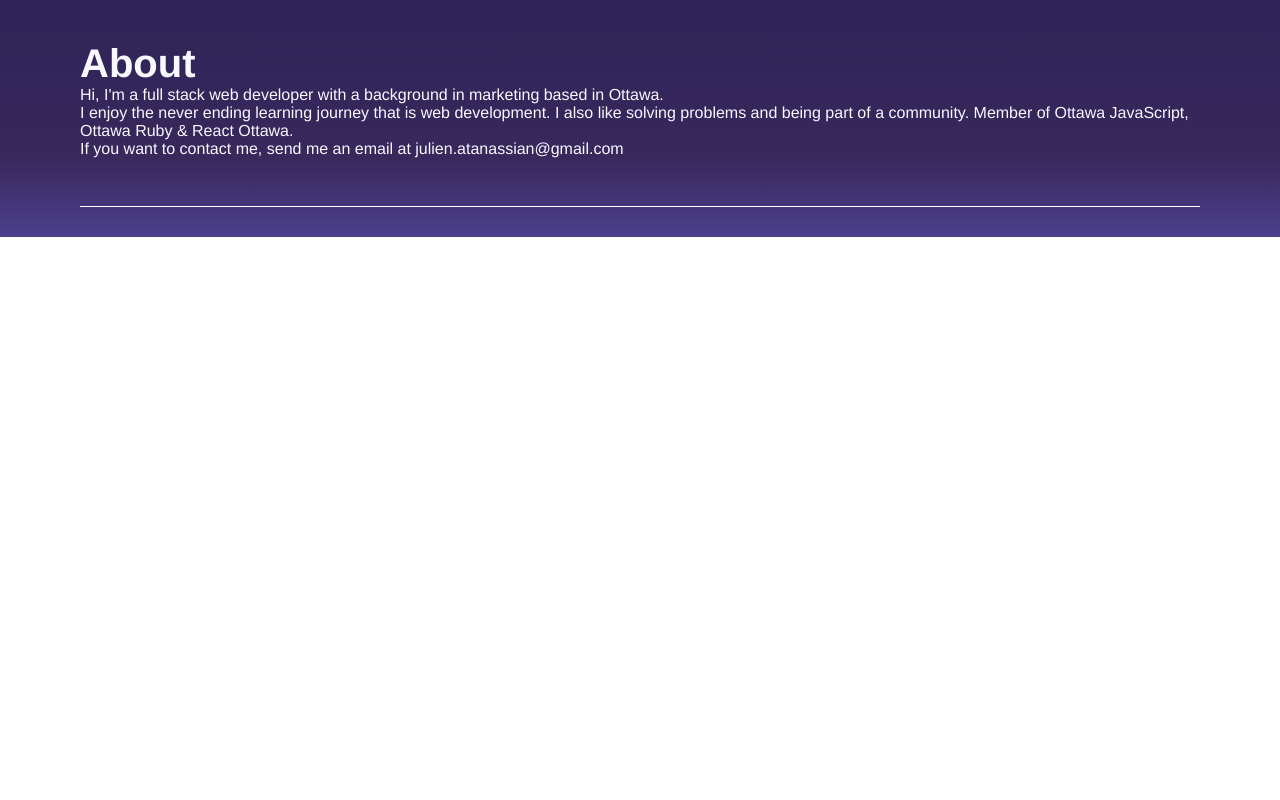
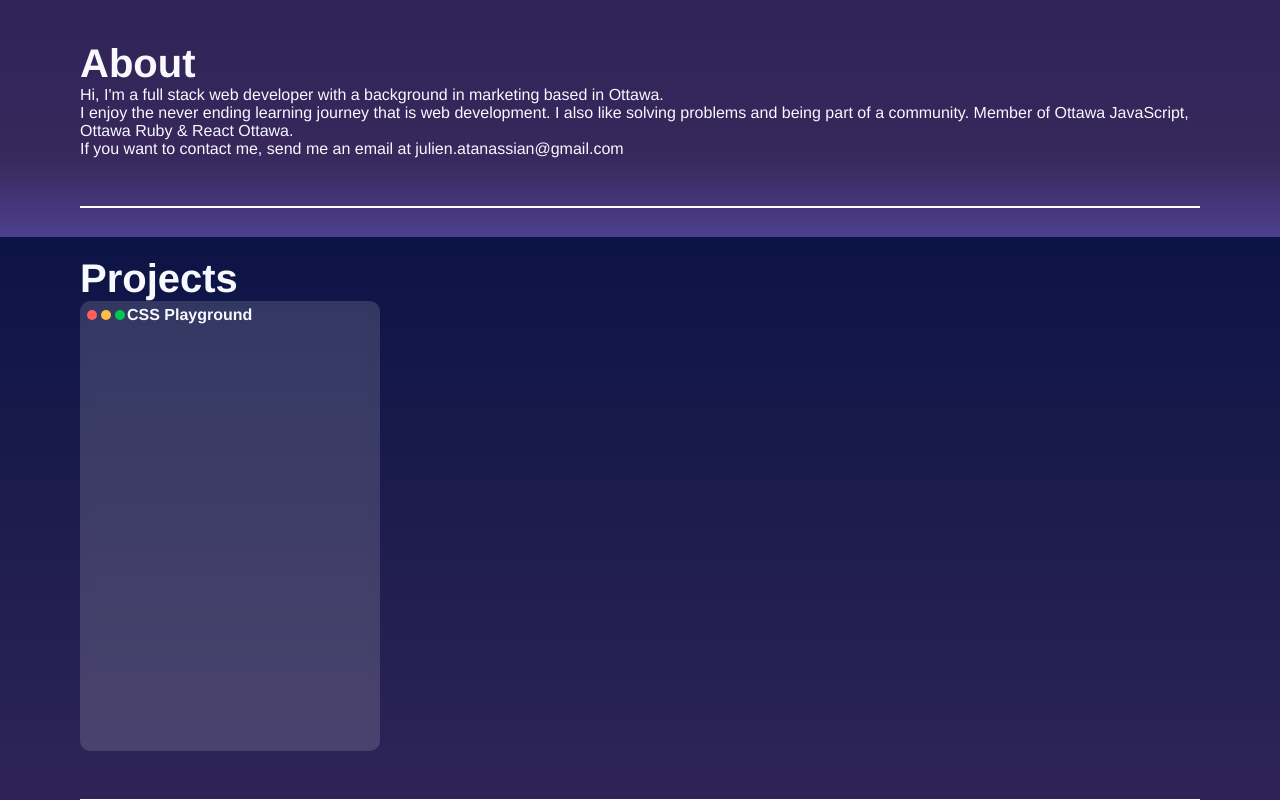
Before and after one commit to jatanassian/my_portfolio, a Vue app: page / in a window 1280 px wide. Shown: the part 563-1363 px from the top of the page. Before the commit the page ends 800 px from the top, so only its background shows below. Built offline with nearby package versions, Linux system fonts and the light colour scheme.

Commit message:
add projects section

```diff
--- a/src/App.vue
+++ b/src/App.vue
@@ -2,12 +2,14 @@
   <Navbar />
   <HeroSection />
   <About />
+  <Projects />
 </template>
 
 <script>
 import HeroSection from './components/HeroSection.vue'
 import Navbar from './components/Navbar.vue'
 import About from './components/About.vue'
+import Projects from './components/Projects.vue'
 
 export default {
   name: 'App',
@@ -15,6 +17,7 @@ export default {
     HeroSection,
     Navbar,
     About,
+    Projects,
   }
 }
 </script>
@@ -29,6 +32,7 @@ export default {
 body {
   min-height: 100vh;
   background: linear-gradient(180deg, rgba(12,20,69,1) 0%, rgba(56,40,92,1) 90%, rgba(76,64,142,1) 100%);
+  background-attachment: fixed;
 }
 #app {
   font-family: Avenir, Helvetica, Arial, sans-serif;
--- /dev/null
+++ b/src/components/Projects.vue
@@ -0,0 +1,34 @@
+<template>
+  <section class="projects">
+    <h2>Projects</h2>
+    <Project />
+  </section>
+</template>
+
+<script>
+import Project from './projects/Project.vue'
+export default {
+  name: 'Projects',
+  components: {
+    Project,
+  }
+}
+</script>
+
+<style scoped>
+.projects {
+  margin: 0 5rem;
+  padding: 3rem 0;
+  border-top: solid 1px #ffffff;
+  border-bottom: solid 1px #ffffff;
+}
+
+h2 {
+  font-size: 40px;
+}
+
+.projects-list {
+  display: grid;
+
+}
+</style>
--- /dev/null
+++ b/src/components/projects/Project.vue
@@ -0,0 +1,53 @@
+<template>
+  <div class="project">
+    <div class="header">
+      <span class="circle red"></span>
+      <span class="circle orange"></span>
+      <span class="circle green"></span>
+      <span>CSS Playground</span>
+    </div>
+  </div>
+</template>
+
+<script>
+export default {
+  name: 'Project'
+}
+</script>
+
+<style scoped>
+.project {
+  width: 300px;
+  height: 450px;
+  background-color: rgba(255, 255, 255, .15);
+  backdrop-filter: blur(5px);
+  border-radius: 10px;
+}
+
+.header {
+  padding: 5px;
+  display: flex;
+  align-items: center;
+  font-weight: bold;
+}
+
+.circle {
+  height: 10px;
+  width: 10px;
+  background-color: #bbb;
+  border-radius: 50%;
+  margin: 0 2px;
+}
+
+.red {
+  background-color: rgb(255, 96, 92);
+}
+
+.orange {
+  background-color: rgb(255, 189, 68);
+}
+
+.green {
+  background-color: rgb(0, 202, 78);
+}
+</style>
```
